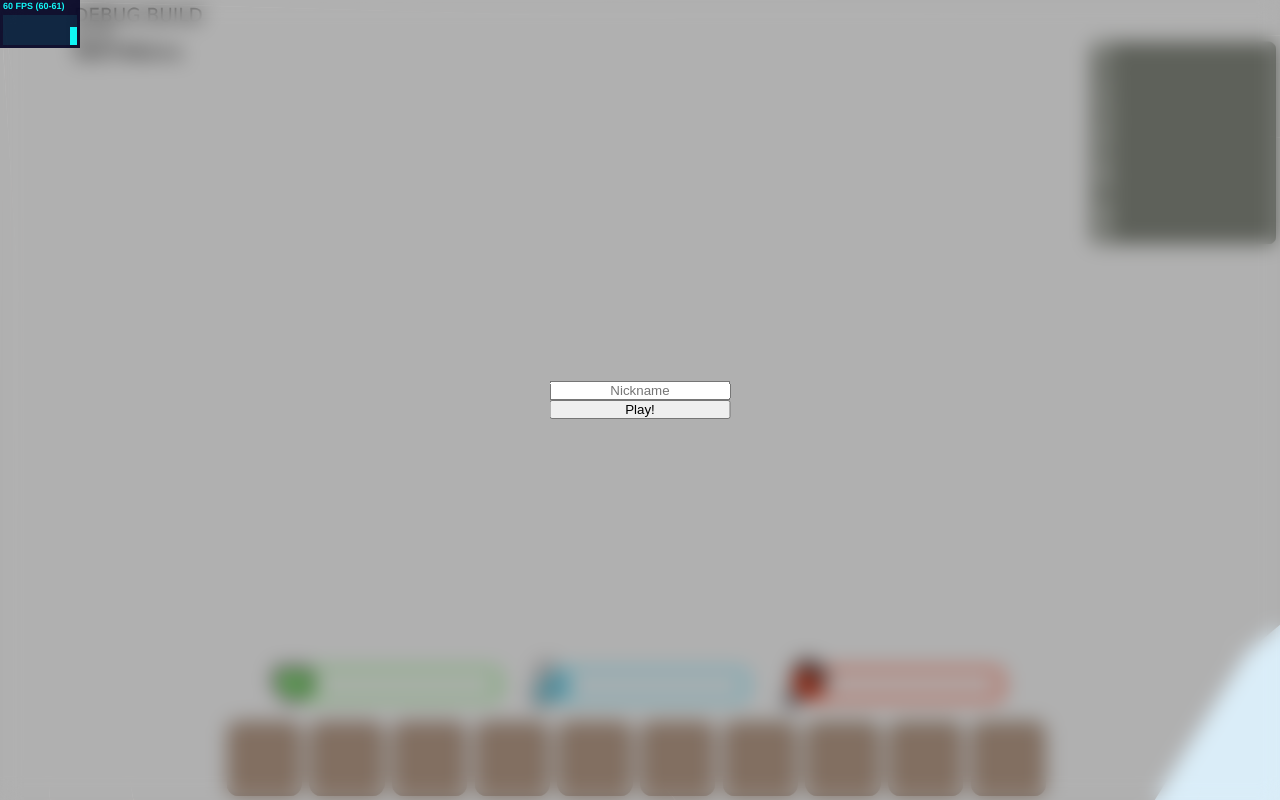
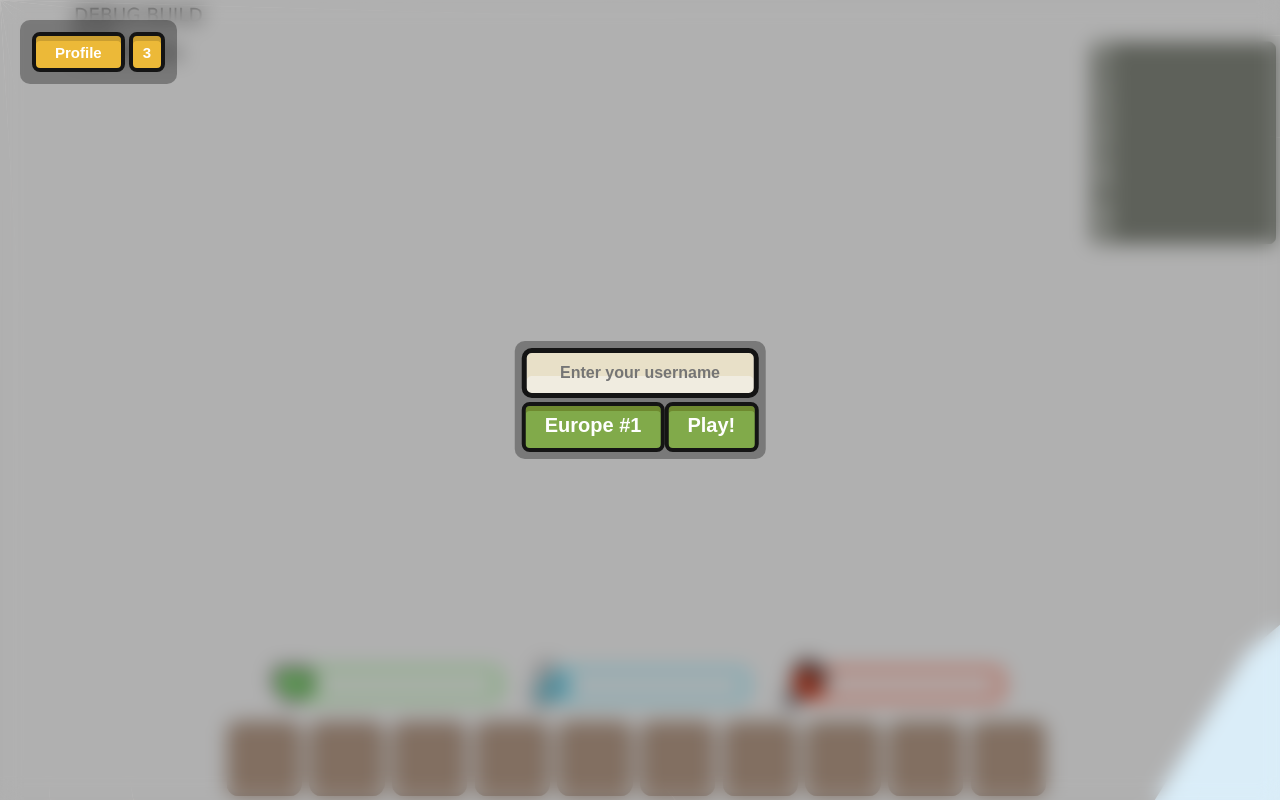
Before and after one commit to usrgnome/SurvivalGame, a website built with webpack: page client/src/assets/index.html in a window 1280 px wide. Built offline with nearby package versions, Linux system fonts and the light colour scheme; no server answers; files whose address does not match are found by name; a web font is replaced by a local one.

Commit message:
Added some html / css to the menu

```diff
--- a/client/src/Socket.ts
+++ b/client/src/Socket.ts
@@ -62,7 +62,7 @@ function Socket_onMessage(data: MessageEvent) {
   if (typeof data.data === "string") {
     console.log(data.data);
     if (data.data === "ready") {
-      if (isDev()) setTimeout(() => requestRespawn("DEV_RESPAWN"), 500);
+      //if (isDev()) setTimeout(() => requestRespawn("DEV_RESPAWN"), 500);
     } else {
     }
   } else {
--- a/client/src/assets/index.html
+++ b/client/src/assets/index.html
@@ -26,10 +26,117 @@
     .input-field {
       display: flex;
       flex-direction: column;
+      background-color: #0000004F;
+      padding: 5px;
+      border-radius: 10px;
     }
 
     #nickname-input {
       text-align: center;
+
+      color: #f0ece0;
+      font-size: 14px;
+      font-weight: 800;
+      background: #f0ece0;
+      border: 5px solid #141414;
+      height: 50px;
+      border-radius: 10px;
+      box-shadow: inset 0 23px 0 #e8e0c8;
+      text-align: center;
+      font-size: 16px;
+      outline: none;
+      color: white;
+      cursor: url(img/ui/cursor-text.png) 16 0, text;
+      margin: 2px;
+    }
+
+    * {
+      margin: 0;
+      padding: 0;
+      font-family: "Montserrat", sans-serif;
+      font-weight: 900;
+      box-sizing: border-box;
+      user-select: none;
+      cursor: url(img/ui/cursor-default.png) 2 0, default;
+    }
+
+
+    .btn {
+      border: 5px solid #141414;
+      border-radius: 13px;
+      cursor: url(img/ui/cursor-default.png) 6 0, default;
+      color: #fff;
+      text-align: center;
+      background: #81aa4a;
+
+      box-shadow: inset 0px 5px 0px #6e892f;
+      height: 50px;
+      font-size: 20px;
+      border: 4px solid #141414;
+      border-radius: 8px;
+      color: #fff;
+      text-align: center;
+      padding: 8px 19px;
+    }
+
+    #play-section {
+      margin: 2px;
+      display: flex;
+      flex-direction: row;
+      justify-content: space-between;
+    }
+
+    .profile-section {
+      position: absolute;
+      top: 20px;
+      left: 20px;
+      background-color: #0000004F;
+      border-radius: 10px;
+      padding: 10px;
+    }
+
+    .profile-inner {
+      display: flex;
+      flex-direction: row;
+      justify-content: space-evenly;
+    }
+
+    .profile-btn {
+      border: 5px solid #141414;
+      border-radius: 13px;
+      cursor: url(img/ui/cursor-default.png) 6 0, default;
+      color: #fff;
+      text-align: center;
+      background: #ecb938;
+
+      box-shadow: inset 0px 5px 0px #ca9e30;
+      height: 40px;
+      font-size: 15px;
+      border: 4px solid #141414;
+      border-radius: 8px;
+      color: #fff;
+      text-align: center;
+      padding: 8px 19px;
+      margin: 2px;
+    }
+
+    .profile-level{
+      border: 5px solid #141414;
+      border-radius: 13px;
+      cursor: url(img/ui/cursor-default.png) 6 0, default;
+      color: #fff;
+      text-align: center;
+      background: #ecb938;
+
+      box-shadow: inset 0px 5px 0px #ca9e30;
+      height: 40px;
+      font-size: 15px;
+      border: 4px solid #141414;
+      border-radius: 8px;
+      color: #fff;
+      text-align: center;
+      padding: 8px 10px;
+      margin: 2px;
     }
   </style>
 </head>
@@ -39,11 +146,24 @@
   <div class="homepage-container" id="homepage">
     <div class="play-wrapper">
       <div class="input-field">
-        <input id="nickname-input" type="text" placeholder="Nickname" maxlength="12">
-        <button id="play-btn">Play!</button>
+        <input id="nickname-input" type="text" placeholder="Enter your username" maxlength="12">
+
+        <div id="play-section">
+          <div id="server-btn" class="btn">Europe #1</div>
+          <div id="play-btn" class="btn">Play!</div>
+        </div>
       </div>
     </div>
   </div>
+
+  <div class="profile-section">
+    <div class="profile-inner">
+      <div class="profile-btn">Profile</div>
+      <div class="profile-level">3</div>
+    </div>
+  </div>
+
+
   <div class="chat-container" id="chat-wrapper" style="display: none;">
     <input id="chat" class="text-shadowed-3" autocomplete="off" maxlength="35" placeholder="Enter message...">
   </div>
--- a/client/src/index.ts
+++ b/client/src/index.ts
@@ -9,7 +9,7 @@ console.log(Stats);
 
 const stats = Stats();
 
-document.body.appendChild(stats.dom);
+//document.body.appendChild(stats.dom);
 
 function init() {
   initControls();
```
